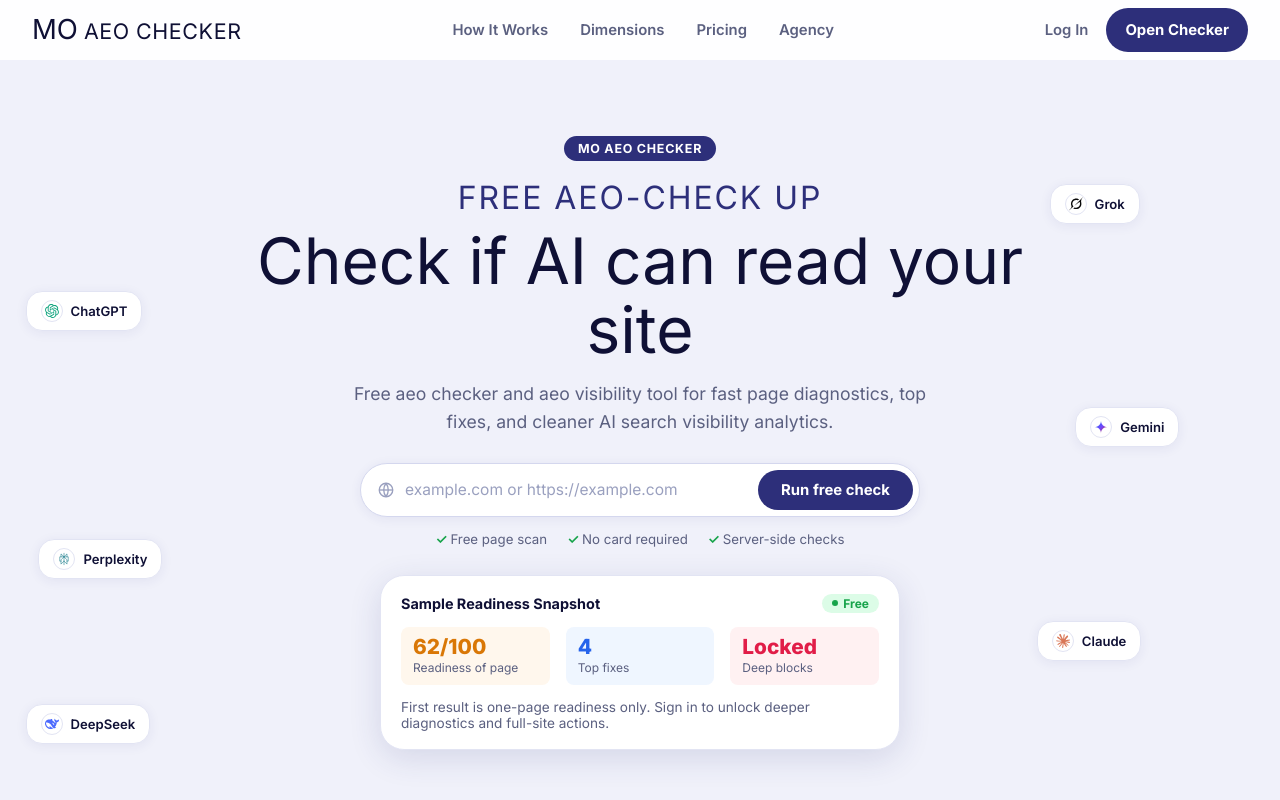
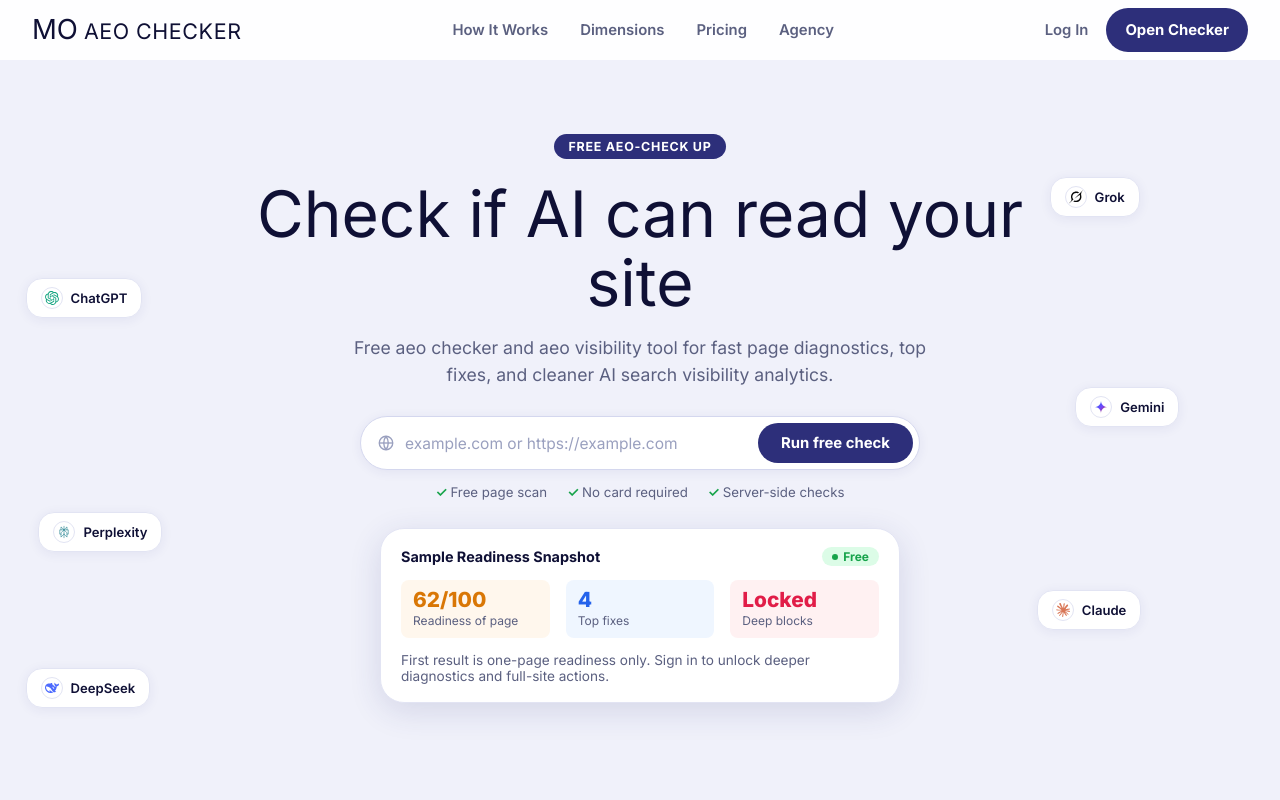
Before and after one commit to eugene763/moads-platform, a Next.js app in the folder apps/aeo-web/: page / in a window 1280 px wide. Shown: the top 800 px of the page. Built offline with nearby package versions, Linux system fonts and the light colour scheme; no server answers.

Commit message:
fix(aeo-web): move free checkup title into hero pill

```diff
--- a/apps/aeo-web/app/globals.css
+++ b/apps/aeo-web/app/globals.css
@@ -243,16 +243,6 @@
   margin-bottom: 20px;
 }
 
-.hero-main-h1 {
-  font-size: clamp(1.45rem, 3vw, 2rem);
-  line-height: 1.08;
-  margin: 0 auto 10px;
-  max-width: 780px;
-  letter-spacing: 0.06em;
-  text-transform: uppercase;
-  color: var(--brand);
-}
-
 .hero-main-h2 {
   font-size: clamp(2.4rem, 5vw, 4rem);
   line-height: 1.08;
--- a/apps/aeo-web/app/page.tsx
+++ b/apps/aeo-web/app/page.tsx
@@ -241,8 +241,7 @@
 
         <div className="page-shell hero-content">
           <div className="section-inner">
-            <p className="hero-eyebrow-pill">MO AEO CHECKER</p>
-            <h1 className="hero-main-h1">FREE AEO-CHECK UP</h1>
+            <h1 className="hero-eyebrow-pill">FREE AEO-CHECK UP</h1>
             <h2 className="hero-main-h2">Check if AI can read your site</h2>
             <p className="hero-copy">
               Free aeo checker and aeo visibility tool for fast page diagnostics, top fixes, and cleaner AI search visibility analytics.
```
